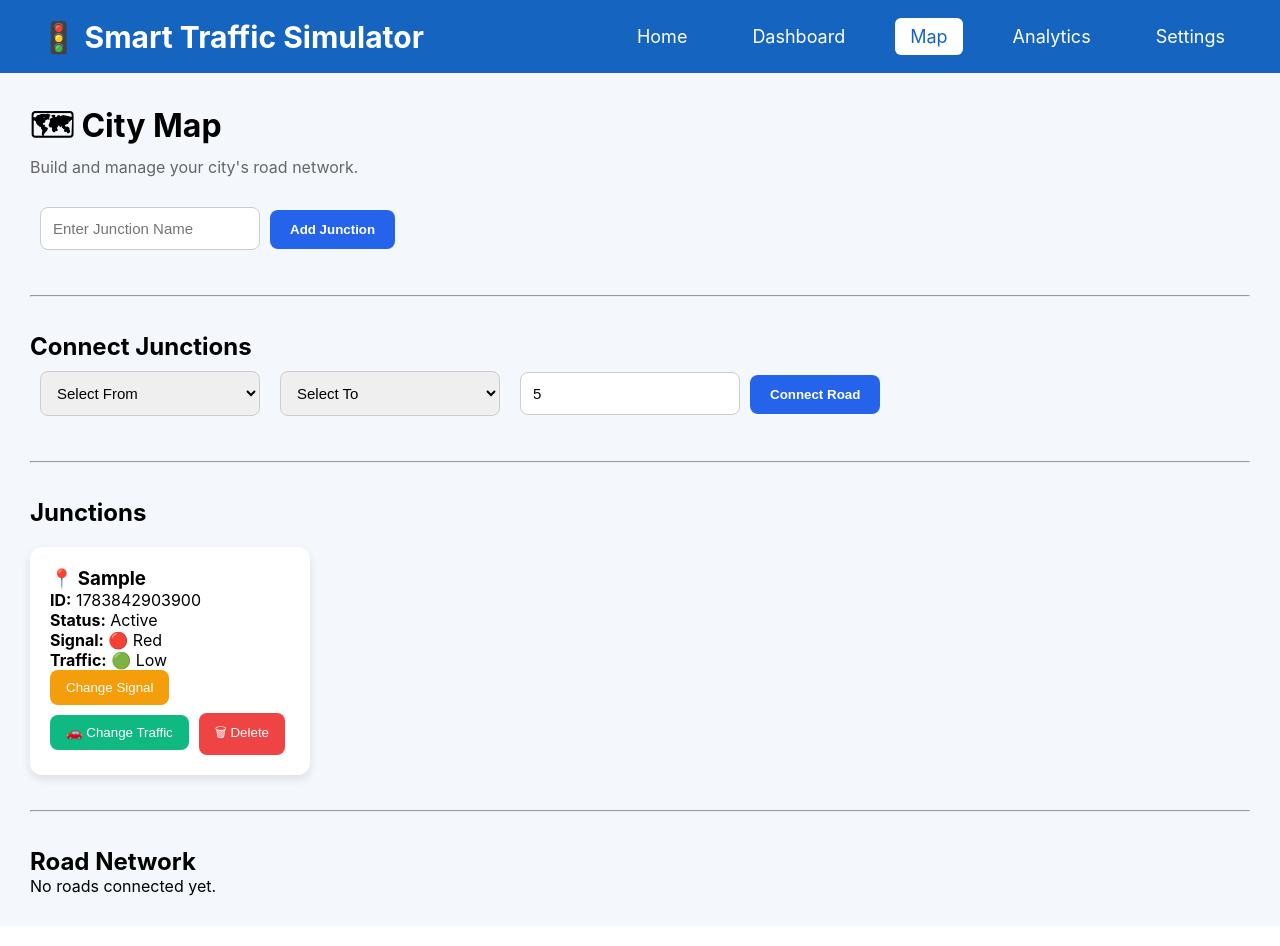
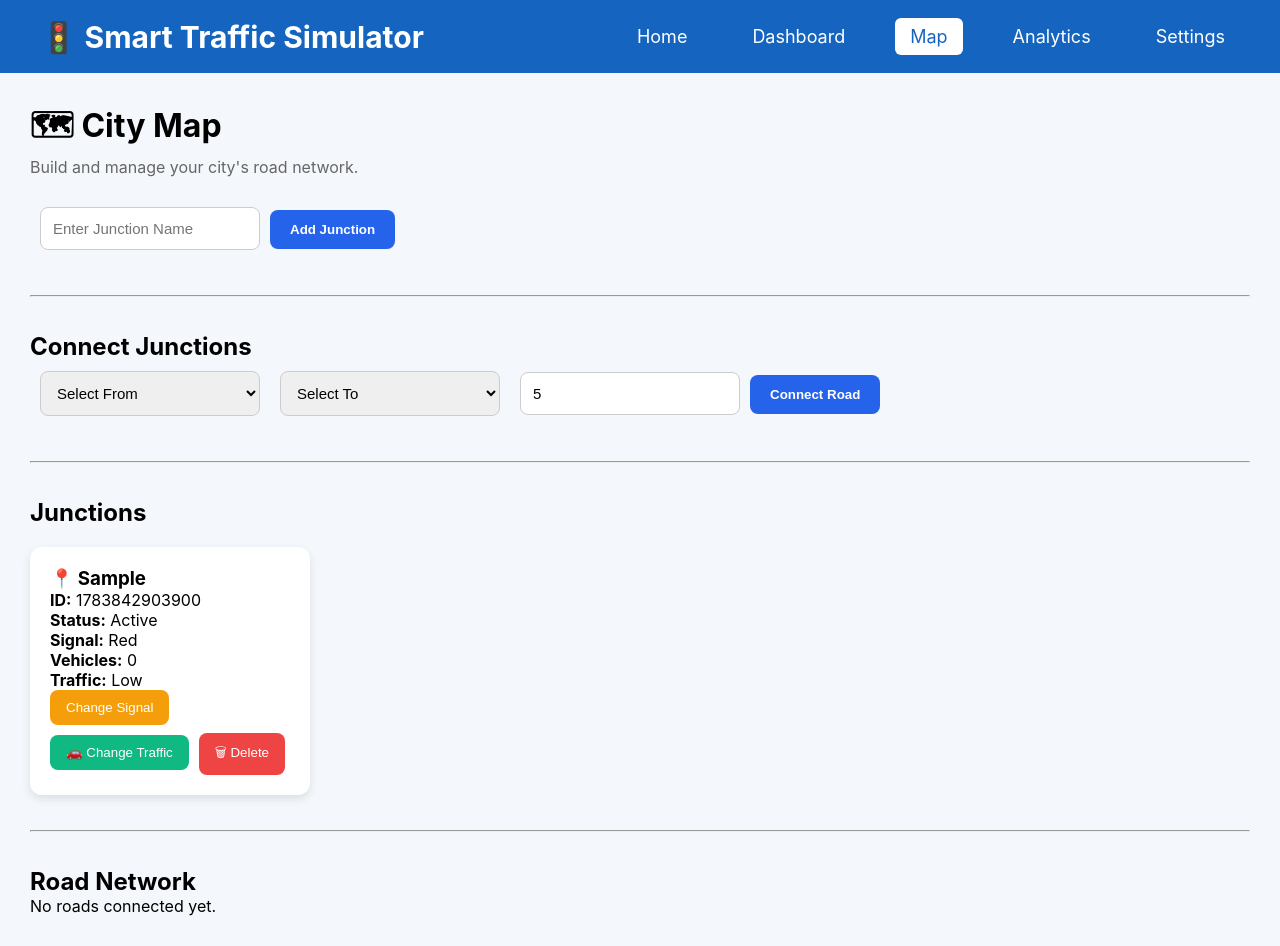
Before and after one commit to gaddeanjali31/Traffic-Simulator, a React (Create React App) app in the folder frontend/: page /map in a window 1280 px wide. Both pictures are taken after typing "Sample", "5" into the empty fields and a click on the button "Add Junction". Built offline with nearby package versions, Linux system fonts and the light colour scheme.

Commit message:
Day 12: Added vehicle count and traffic congestion simulation

```diff
--- a/frontend/src/pages/Map.jsx
+++ b/frontend/src/pages/Map.jsx
@@ -22,8 +22,9 @@ function Map() {
     id: Date.now(),
     name: junctionName,
     status: "Active",
-    signal: "🔴 Red",
-    traffic: "🟢 Low"
+    signal: "Red",
+    vehicles: 0,
+    traffic: "Low"
 };
 
         setJunctions([...junctions, newJunction]);
@@ -55,6 +56,37 @@ function Map() {
                 return {
                     ...junction,
                     signal: nextSignal
+                };
+            }
+
+            return junction;
+
+        })
+
+    );
+
+}
+function addTraffic(id) {
+
+    setJunctions(
+
+        junctions.map((junction) => {
+
+            if (junction.id === id) {
+
+                let vehicles = junction.vehicles + 20;
+
+                let traffic = "Low";
+
+                if (vehicles >= 60)
+                    traffic = "High";
+                else if (vehicles >= 30)
+                    traffic = "Medium";
+
+                return {
+                    ...junction,
+                    vehicles,
+                    traffic
                 };
             }
 
@@ -212,13 +244,13 @@ function changeTraffic(id) {
 
                         <p><strong>ID:</strong> {junction.id}</p>
 
-                        <p><strong>Status:</strong> {junction.status}</p>
-                        <p>
-    <strong>Signal:</strong> {junction.signal}
-    <p>
-    <strong>Traffic:</strong> {junction.traffic}
-</p>
-</p>
+<p><strong>Status:</strong> {junction.status}</p>
+
+<p><strong>Signal:</strong> {junction.signal}</p>
+
+<p><strong>Vehicles:</strong> {junction.vehicles}</p>
+
+<p><strong>Traffic:</strong> {junction.traffic}</p>
 <button
     className="signal-btn"
     onClick={() => changeSignal(junction.id)}
```
